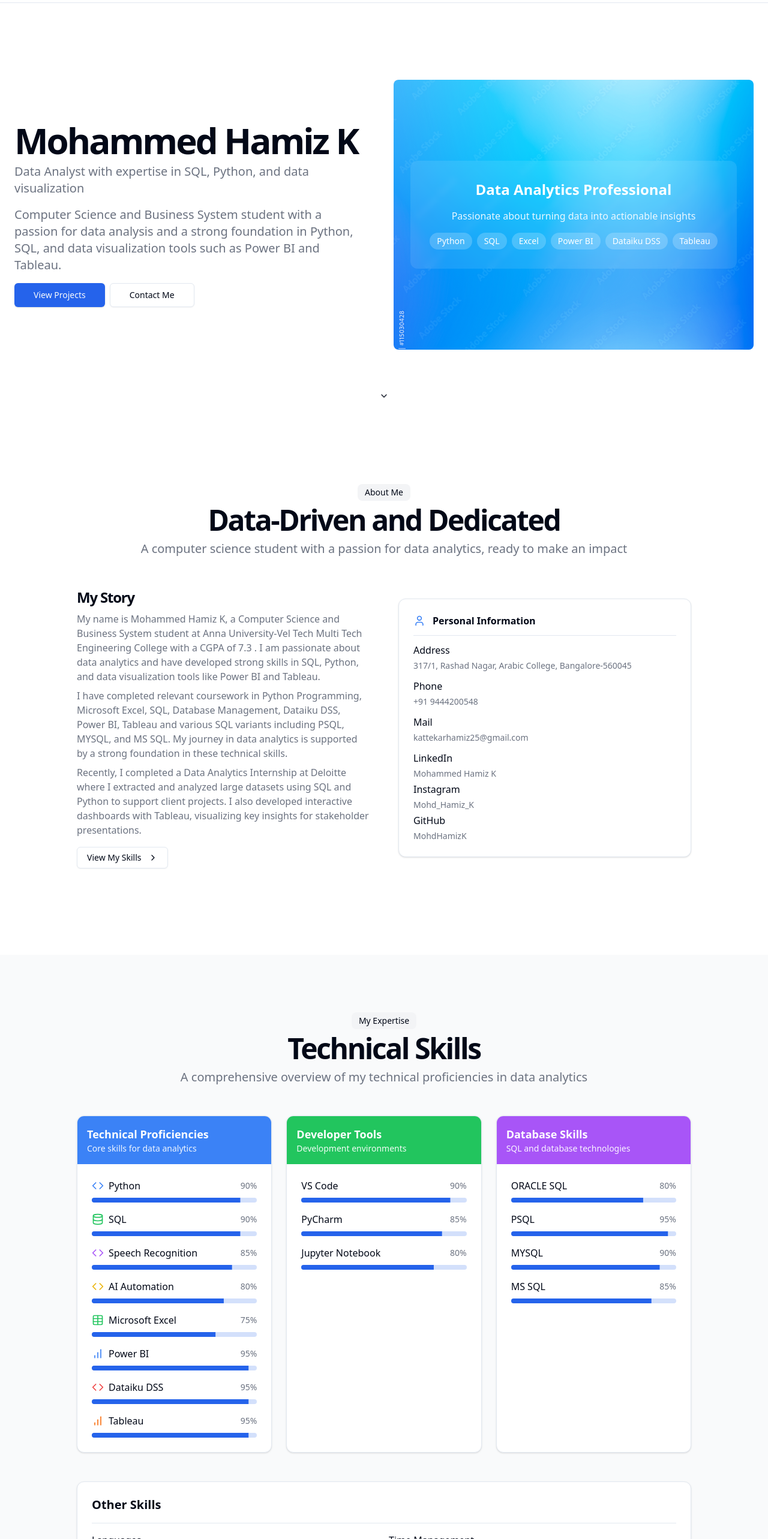
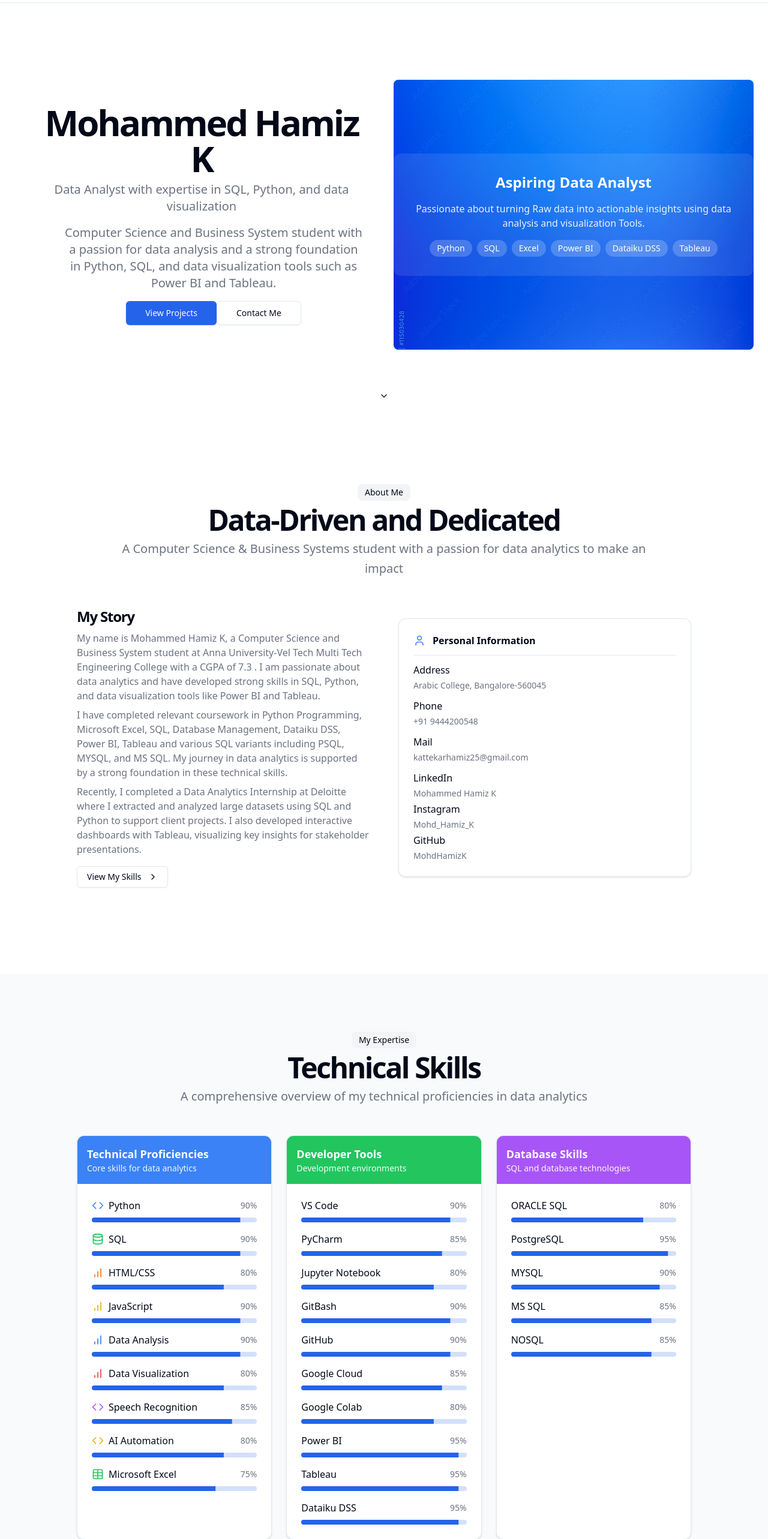
Before and after one commit to MohdHamizK/Hamiz_Portfolio, a Next.js app: page / in a window 1280 px wide. Shown: the part 60-2626 px from the top of the page at 60% size. Built offline with nearby package versions, Linux system fonts and the light colour scheme.

Commit message:
Portfolio Upgrade

```diff
--- a/src/components/AboutSection.tsx
+++ b/src/components/AboutSection.tsx
@@ -18,7 +18,7 @@ export function AboutSection() {
               Data-Driven and Dedicated
             </h2>
             <p className="max-w-[900px] text-gray-500 md:text-xl/relaxed lg:text-base/relaxed xl:text-xl/relaxed dark:text-gray-400">
-              A computer science student with a passion for data analytics, ready to make an impact
+              A Computer Science & Business Systems student with a passion for data analytics to make an impact
             </p>
           </div>
         </div>
@@ -59,7 +59,7 @@ export function AboutSection() {
                     <div className="grid gap-1">
                       <div className="font-medium">Address</div>
                       <div className="text-sm text-gray-500 dark:text-gray-400">
-                        317/1, Rashad Nagar, Arabic College, Bangalore-560045
+                        Arabic College, Bangalore-560045
                       </div>
                     </div>
                     <div className="grid gap-1">
--- a/src/components/EducationSection.tsx
+++ b/src/components/EducationSection.tsx
@@ -51,8 +51,36 @@ export function EducationSection() {
       name: "SQL Completion Certificate",
       issuer: "Certificate Authority",
       date: "March, 2025",
-      link: "#"
-    }
+      link: "https://www.udemy.com/certificate/UC-46636a91-5741-46b7-91c1-aa25817088ac/"
+    },
+    {
+      id: "Intern-cert",
+      name: "Deloitte Certificate",
+      issuer: "Certificate Authority",
+      date: "March, 2025",
+      link: "https://forage-uploads-prod.s3.amazonaws.com/completion-certificates/9PBTqmSxAf6zZTseP/io9DzWKe3PTsiS6GG_9PBTqmSxAf6zZTseP_tbyRTsNTqgGMupYvW_1743057927595_completion_certificate.pdf"
+    },
+    {
+      id: "python-cert",
+      name: "Python Completion Certificate",
+      issuer: "Certificate Authority",
+      date: "April, 2025",
+      link: "https://www.udemy.com/certificate/UC-5c683fbf-6734-4538-ae22-b207c9e990eb/"
+    },
+    {
+      id: "Google-cert1",
+      name: "Google Cloud Data Analytics",
+      issuer: "Google Cloud",
+      date: "May, 2025",
+      link: "https://www.cloudskillsboost.google/public_profiles/a483f721-25e4-4571-a2f7-621802243281/badges/15602010"
+    },
+    {
+      id: "Google-cert2",
+      name: "Prompt Design for Vertex AI",
+      issuer: "Google Cloud",
+      date: "May, 2025",
+      link: "https://www.cloudskillsboost.google/public_profiles/a483f721-25e4-4571-a2f7-621802243281/badges/15622329"
+    },
   ];
 
   const relevantCoursework = [
@@ -62,6 +90,7 @@ export function EducationSection() {
     "Database Management",
     "PSQL, MYSQL",
     "MS SQL",
+    "HTML/CSS&JS",
     "Power BI",
     "Dataiku DSS",
     "Tableau"
@@ -86,7 +115,7 @@ export function EducationSection() {
 
         <div className="mx-auto grid max-w-5xl gap-8 py-12 md:grid-cols-1 lg:grid-cols-2">
           <div className="space-y-8">
-            <h3 className="text-2xl font-bold">Education</h3>
+            <h3 className="text-2xl font-bold pl-28">Education</h3>
             {educationList.map((edu) => (
               <Card key={edu.id}>
                 <CardHeader className="pb-2">
@@ -130,7 +159,7 @@ export function EducationSection() {
           </div>
 
           <div className="space-y-8">
-            <h3 className="text-2xl font-bold">Certifications</h3>
+            <h3 className="text-2xl font-bold pl-20">Certifications</h3>
             {certifications.map((cert) => (
               <Card key={cert.id}>
                 <CardHeader className="pb-2">
@@ -145,13 +174,13 @@ export function EducationSection() {
                 <CardContent>
                   {cert.link && (
                     <a
-                      href={"https://www.udemy.com/certificate/UC-46636a91-5741-46b7-91c1-aa25817088ac/?utm_campaign=email&utm_medium=email&utm_source=sendgrid.com"}
-                      target="_blank"
-                      rel="noopener noreferrer"
-                      className="text-sm font-medium text-blue-600 hover:underline"
+                    href={cert.link}
+                    target="_blank"
+                    rel="noopener noreferrer"
+                    className="text-sm font-medium text-blue-600 hover:underline"
                     >
                       View Certificate
-                    </a>
+                      </a>
                   )}
                 </CardContent>
               </Card>
--- a/src/components/HeroSection.tsx
+++ b/src/components/HeroSection.tsx
@@ -9,7 +9,7 @@ export function HeroSection() {
     <section className="relative py-20 md:py-32 overflow-hidden">
       <div className="container px-4 md:px-6">
         <div className="grid gap-6 lg:grid-cols-[1fr_400px] lg:gap-12 xl:grid-cols-[1fr_600px]">
-          <div className="flex flex-col justify-center space-y-4">
+          <div className="flex flex-col justify-center space-y-4 text-center lg:text-left:lg:justify-start pl-10">
             <div className="space-y-2">
               <h1 className="text-4xl font-bold tracking-tighter sm:text-5xl xl:text-6xl">
                 Mohammed Hamiz K
@@ -18,14 +18,14 @@ export function HeroSection() {
                 Data Analyst with expertise in SQL, Python, and data visualization
               </p>
             </div>
-            <div className="max-w-[600px] text-gray-500 dark:text-gray-400 md:text-xl">
+            <div className="max-w-w-[600px] text-gray-500 dark:text-gray-400 md:text-xl pl-10">
               <p>
                 Computer Science and Business System student with a passion for data analysis
                 and a strong foundation in Python, SQL, and data visualization tools such as
                 Power BI and Tableau.
               </p>
             </div>
-            <div className="flex flex-col gap-2 min-[400px]:flex-row">
+            <div className="flex flex-col col-gap-2 min-[400px]:flex-row flex-row ml-10 justify-center">
               <Button size="lg" asChild>
                 <a href="#projects">
                   View Projects
@@ -41,14 +41,15 @@ export function HeroSection() {
           <div className="flex flex-col justify-center">
             <div className="flex items-center justify-center bg-gray-100 overflow-hidden rounded-lg dark:bg-gray-800">
               <div className="relative h-[350px] w-full md:h-[450px]">
-                <div className="absolute inset-0 bg-gradient-to-br from-blue-200 to-blue-600 animate-gradient opacity-100 dark:from-blue-800 dark:to-blue-500">
+                <div className="absolute inset-0 bg-gradient-to-br from-blue-600 to-blue-800 animate-gradient opacity-100 dark:from-black-800 dark:to-black-200">
                   <div className="absolute inset-0 bg-[url('/mesh-gradient.png')] bg-cover bg-center bg-no-repeat mix-blend-overlay" />
                 </div>
                 <div className="absolute inset-0 flex items-center justify-center">
                   <div className="text-center space-y-4 p-8 backdrop-blur-sm bg-white/10 rounded-xl">
-                    <h2 className="text-2xl font-bold text-white">Data Analytics Professional</h2>
+                    <h2 className="text-2xl font-bold text-white">Aspiring Data Analyst</h2>
                     <p className="text-white/90">
-                      Passionate about turning data into actionable insights
+                      Passionate about turning Raw data into actionable insights using data
+                      analysis and visualization Tools.
                     </p>
                     <div className="flex justify-center space-x-2">
                       <div className="px-3 py-1 bg-white/20 rounded-full text-sm text-white">
--- a/src/components/SkillsSection.tsx
+++ b/src/components/SkillsSection.tsx
@@ -9,25 +9,34 @@ export function SkillsSection() {
   const technicalSkills = [
     { name: "Python", level: 90, icon: <CodeIcon className="h-5 w-5 text-blue-500" /> },
     { name: "SQL", level: 90, icon: <DatabaseIcon className="h-5 w-5 text-green-500" /> },
+    { name: "HTML/CSS", level: 80, icon: <BarChartIcon className="h-5 w-5 text-orange-500" /> },
+    { name: "JavaScript", level: 90, icon: <BarChartIcon className="h-5 w-5 text-yellow-500" /> },
+    { name: "Data Analysis", level: 90, icon: <BarChartIcon className="h-5 w-5 text-blue-500" /> },
+    { name: "Data Visualization", level: 80, icon: <BarChartIcon className="h-5 w-5 text-red-500" /> },
     { name: "Speech Recognition", level: 85, icon: <CodeIcon className="h-5 w-5 text-purple-500" /> },
     { name: "AI Automation", level: 80, icon: <CodeIcon className="h-5 w-5 text-yellow-500" /> },
     { name: "Microsoft Excel", level: 75, icon: <TableIcon className="h-5 w-5 text-green-500" /> },
-    { name: "Power BI", level: 95, icon: <BarChartIcon className="h-5 w-5 text-blue-500" /> },
-    { name: "Dataiku DSS", level: 95, icon: <CodeIcon className="h-5 w-5 text-red-500" /> },
-    { name: "Tableau", level: 95, icon: <BarChartIcon className="h-5 w-5 text-orange-500" /> },
   ];
 
   const developerTools = [
     { name: "VS Code", level: 90 },
     { name: "PyCharm", level: 85 },
     { name: "Jupyter Notebook", level: 80 },
+    { name: "GitBash", level: 90 },
+    { name: "GitHub", level: 90 },
+    { name: "Google Cloud", level: 85 },
+    { name: "Google Colab", level: 80 },
+    { name: "Power BI", level: 95 },
+    { name: "Tableau", level: 95 },
+    { name: "Dataiku DSS", level: 95 },
   ];
 
   const databaseSkills = [
     { name: "ORACLE SQL", level: 80 },
-    { name: "PSQL", level: 95 },
+    { name: "PostgreSQL", level: 95 },
     { name: "MYSQL", level: 90 },
     { name: "MS SQL", level: 85 },
+    { name: "NOSQL", level: 85 },
   ];
 
   return (
@@ -123,7 +132,7 @@ export function SkillsSection() {
             <CardContent className="p-6">
               <h3 className="text-xl font-bold mb-4">Other Skills</h3>
               <Separator className="my-4" />
-              <div className="grid gap-4 md:grid-cols-2">
+              <div className="grid gap-4 md:grid-cols-1">
                 <div className="space-y-2">
                   <div className="font-medium">Languages</div>
                   <p className="text-sm text-gray-500 dark:text-gray-400">
```
